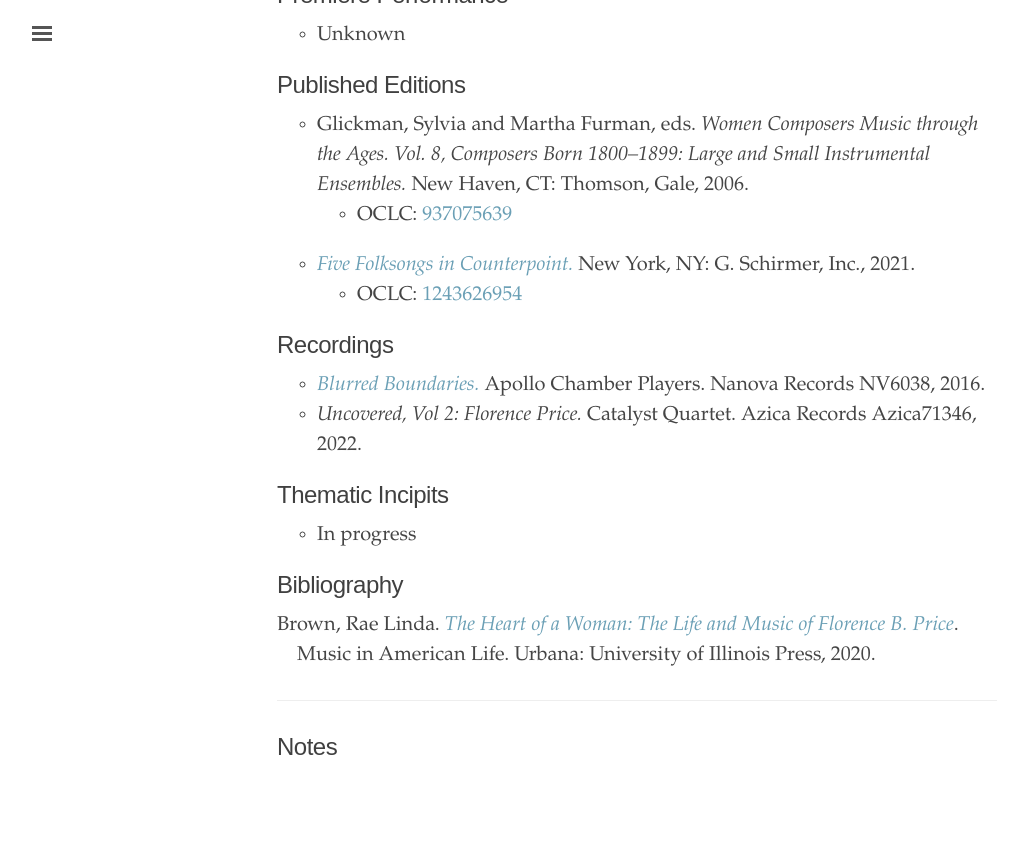
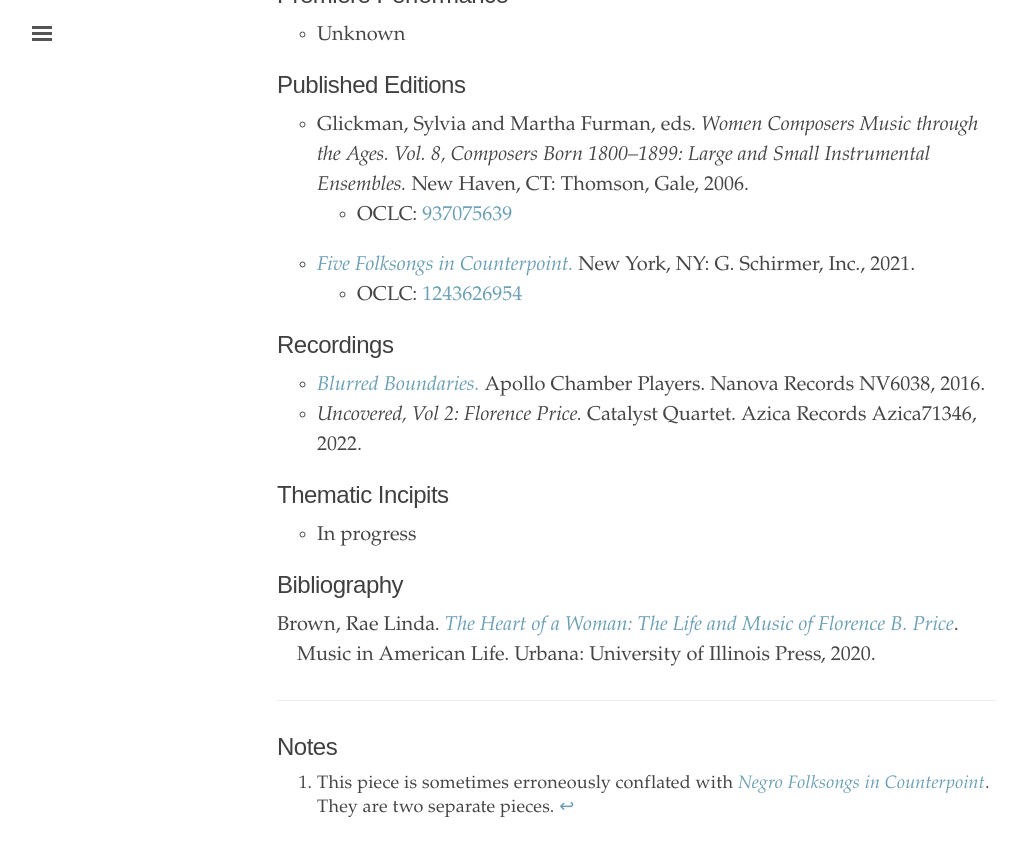
Before and after one commit to dwshadle/florence-price-catalog, a Jekyll site: the page built from _texts/price-five_folksongs_in_counterpoint.md, in a window 1280 px wide and 900 px high, scrolled down 972 px. Shown: the top 856 px of the window, without its empty margins (3-1023 px from the left). Built offline with Jekyll 4.4.1, drawn with Linux system fonts in a browser that asks for light colours; some of the changed lines change nothing that is shown.

Commit message:
Update price-five_folksongs_in_counterpoint.md

```diff
--- a/_texts/price-five_folksongs_in_counterpoint.md
+++ b/_texts/price-five_folksongs_in_counterpoint.md
@@ -7,7 +7,7 @@
 ---
 
 ## Alternate Title
-- None
+- None[^fn1]
 
 ## Composition Year
 - 1951
@@ -50,3 +50,4 @@
 ---
 
 ## Notes
+[^fn1]: This piece is sometimes erroneously conflated with [*Negro Folksongs in Counterpoint*](https://dwshadle.github.io/florence-price-catalog/price-negro-folksongs-in-counterpoint/). They are two separate pieces.
```
